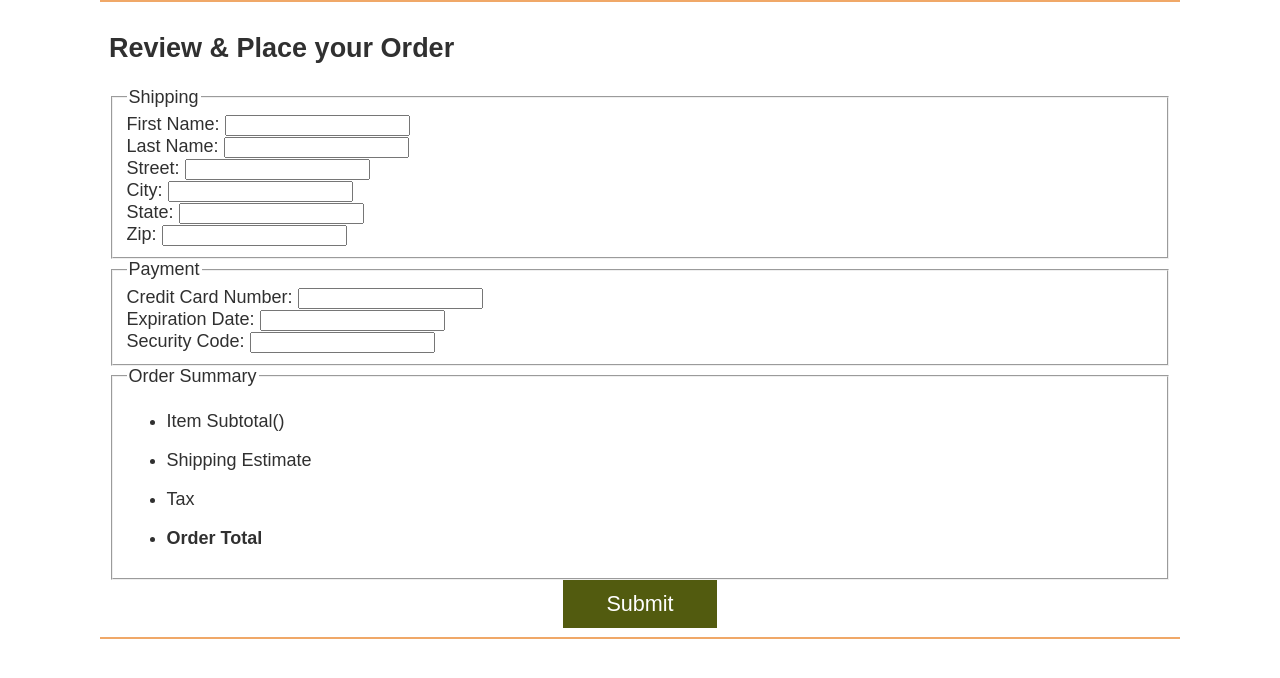
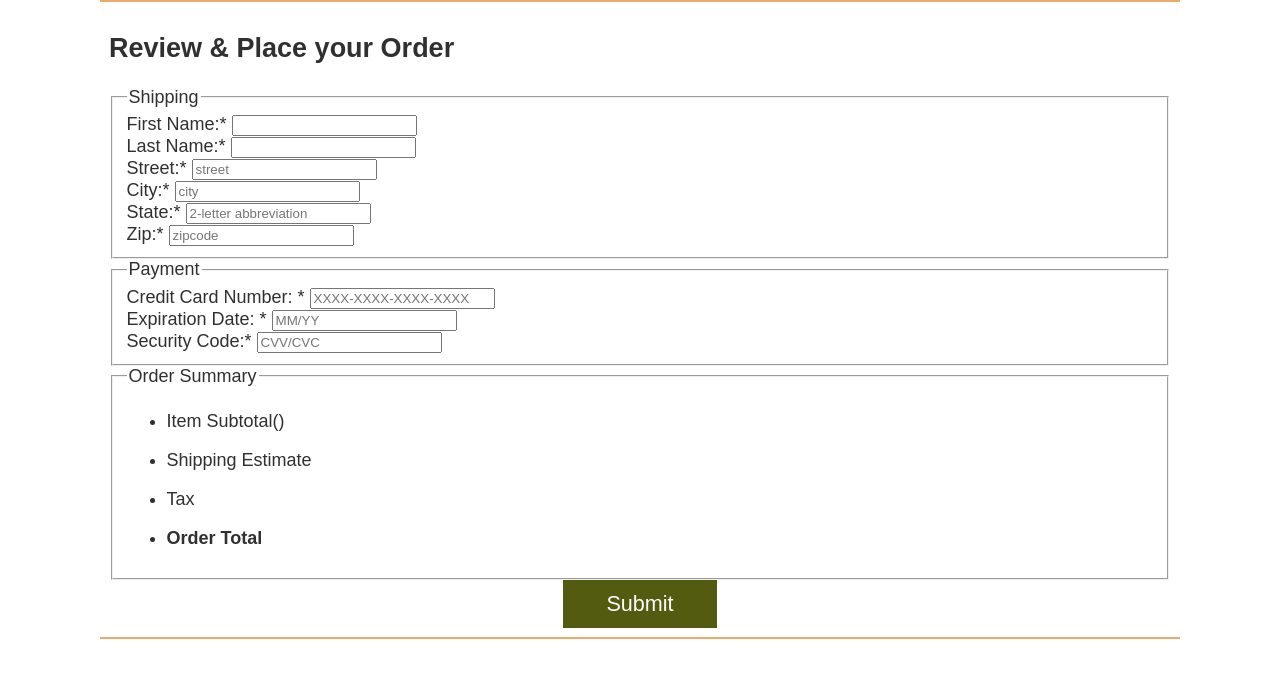
Before and after one commit to devunfox15/wdd330, a website: page src/product_pages/checkout/index.html in a window 1280 px wide. Drawn offline with Linux system fonts and the light colour scheme.

Commit message:
Form validation for this weeks push, creditcardValidationjs... I dint see a need to doan extra js script for all forms.

```diff
--- a/src/js/checkout.js
+++ b/src/js/checkout.js
@@ -16,6 +16,11 @@ document
 // this is how it would look if we listen for the submit on the form
 document.forms["checkout-form"].addEventListener("submit", (e) => {
   e.preventDefault();
+  var myForm = document.forms[0];
+  var chK_status = myForm.checkValidity();
+  myForm.reportValidity();
+  if (chK_status) {
   // e.target would contain our form in this case
   checkoutProcess.checkout(e.target);
+  }
 });
--- /dev/null
+++ b/src/js/creditCardVaidation.js
@@ -0,0 +1,17 @@
+document.addEventListener("DOMContentLoaded", function () {
+    const creditCardInput = document.getElementById("creditCardNumber");
+
+    creditCardInput.addEventListener("input", function (e) {
+        let value = e.target.value.replace(/\D/g, ""); // Remove all non-digit characters
+        let formattedValue = "";
+
+        for (let i = 0; i < value.length; i++) {
+            if (i > 0 && i % 4 === 0) {
+                formattedValue += "-";
+            }
+            formattedValue += value[i];
+        }
+
+        e.target.value = formattedValue;
+    });
+});
--- a/src/js/utils.mjs
+++ b/src/js/utils.mjs
@@ -77,10 +77,11 @@ export async function loadHeaderFooter(headerpath, footerpath) {
 }
 
 
-export function convertToJson(res) {
+export async function convertToJson(res) {
+  const  response = await res.json();
   if (res.ok) {
-    return res.json();
+    return response;
   } else {
-    throw new Error("Bad Response");
+    throw {name:"servicesError", message: response};
   }
 }
--- a/src/product_pages/checkout/index.html
+++ b/src/product_pages/checkout/index.html
@@ -16,43 +16,50 @@
           <fieldset>
             <legend>Shipping</legend>
             <div>
-              <label for="customerFn">First Name:</label>
-              <input type="text" id="customerFn" name="customerFn" required>
+              <label for="customerFn">First Name:<span>*</span></label>
+              <input type="text" id="customerFn" name="customerFn" minlength="1" required>
             </div>
             <div>
-              <label for="customerLn">Last Name:</label>
-              <input type="text" id="customerLn" name="customerLn" required>
+              <label for="customerLn">Last Name:<span>*</span></label>
+              <input type="text" id="customerLn" name="customerLn" minlength="1" pattern="" required>
             </div>
+            <!--The longest street name 38 characters longest in the us -->
             <div>
-              <label for="customerStreet">Street:</label>
-              <input type="text" id="customerStreet" name="customerStreet" required>
+              <label for="customerStreet">Street:<span>*</span></label>
+              <input type="text" id="customerStreet" name="customerStreet" pattern="[a-zA-Z 0-9 (.)]+" placeholder="street" minlength="1" maxlength="38" required>
             </div>
+            <!-- city is not case sensitive, must be at least one letter city names are a big outlier and only can be enforced with letters, no typical size. UPPS says 28 character is the longest names. y in alaska is a letter -->
             <div>
-              <label for="customerCity">City:</label>
-              <input type="text" id="customerCity" name="customerCity" required>
+              <label for="customerCity">City:<span>*</span></label>
+              <input type="text" id="customerCity" name="customerCity" pattern="[a-zA-Z ]+" maxlength="28" placeholder="city" required>
             </div>
+            <!-- state is a 2 letter abbreviation, it is not case sensitive, must be two letters -->
             <div>
-              <label for="customerState">State:</label>
-              <input type="text" id="customerState" name="customerState" required>
+              <label for="customerState">State:<span>*</span></label>
+              <input type="text" id="customerState" name="customerState" placeholder="2-letter abbreviation" minlength="2" maxlength="2" pattern ="[a-zA-Z]{2}" required>
             </div>
+            <!-- zip is a 5 digit number, only numbers. Used a pattern to make sure it is a 5 digit number text -->
             <div>
-              <label for="customerZip">Zip:</label>
-              <input type="number" id="customerZip" name="customerZip" required>
+              <label for="customerZip">Zip:<span>*</span></label>
+              <input type="text" id="customerZip" name="customerZip" minlength="5" maxlength="5" placeholder="zipcode" pattern="[0-9]{5}" required>
             </div>
           </fieldset>
         <fieldset>
           <legend>Payment</legend>
           <div>
-            <label for="creditCardNumber">Credit Card Number:</label>
-            <input type="number" id="creditCardNumber" name="creditCardNumber" required>
+            <!-- credit card validation, research show credit card are usually 15-16 digits but can range from 8-19 digits we cant use a regex for numbers -->
+            <label for="creditCardNumber">Credit Card Number:<span> *</span></label>
+            <input type="text" id="creditCardNumber" name="creditCardNumber" minlength="8" maxlength="24" placeholder="XXXX-XXXX-XXXX-XXXX" required>
           </div>
+          <!--Expirtation Date have 4 digits but their is als a forward slash that divides the numbers so we either make it a string or a number with two seperate inputs for user input. As a programmer i fee like people would make fewer mistakes in a text that has a patern that takes two numbers seperated by a forward slash and two numbers. NEEDS a check Date Comparison to prevent an expired card, we call a function with onclick of the ubmit button  -->
           <div>
-            <label for="expirationDate">Expiration Date:</label>
-            <input type="text" id="expirationDate" name="expirationDate" required>
+            <label for="expirationDate">Expiration Date: <span>*</span></label>
+            <input type="text" id="expirationDate" name="expirationDate" maxlength="5" required placeholder="MM/YY" pattern="[0-9]{2}/[0-9]{2}">
           </div>
+          <!--security code is usually 3 or 4 digits, they are also only numbers-->
           <div>
-            <label for="securityCode">Security Code:</label>
-            <input type="number" id="securityCode" name="securityCode" required>
+            <label for="securityCode">Security Code:<span>*</span></label>
+            <input type="number" id="securityCode" name="securityCode" placeholder="CVV/CVC" minlength="3" maxlength="4" required>
           </div>
         </fieldset>
         <fieldset class="checkout-summary">
@@ -83,5 +90,6 @@
       </section>
     </main>
     <footer id="main-footer"></footer>
+    <script src="../../js/creditCardVaidation.js"></script>
   </body>
 </html>
```
